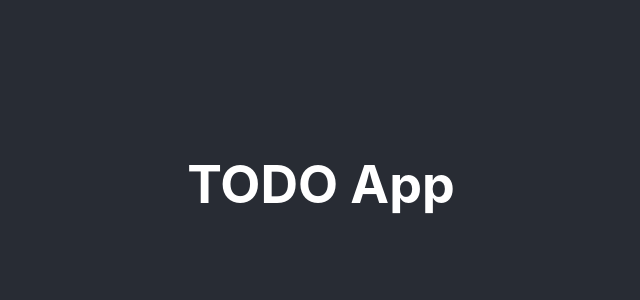
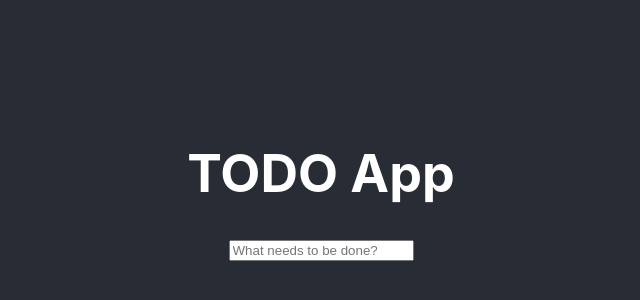
Before and after one commit to CodiumTeam/tdd-training-js, a React (Create React App) app in the folder todo-app/: page / in a window 1280 px wide. Shown: the part 216-516 px from the top of the page, without its empty margins (319-959 px from the left). Built offline with nearby package versions, Linux system fonts and the light colour scheme.

Commit message:
[todo-app] displays input to create a new todo

```diff
--- a/todo-app/src/App.js
+++ b/todo-app/src/App.js
@@ -6,6 +6,7 @@ function App() {
     <div className="App">
       <header className="App-header">
         <h1>TODO App</h1>
+        <input type="text" placeholder="What needs to be done?"/>
       </header>
     </div>
   );
```
Also changed, not shown: 1 other file (tests, documents, lock files or other folders).
